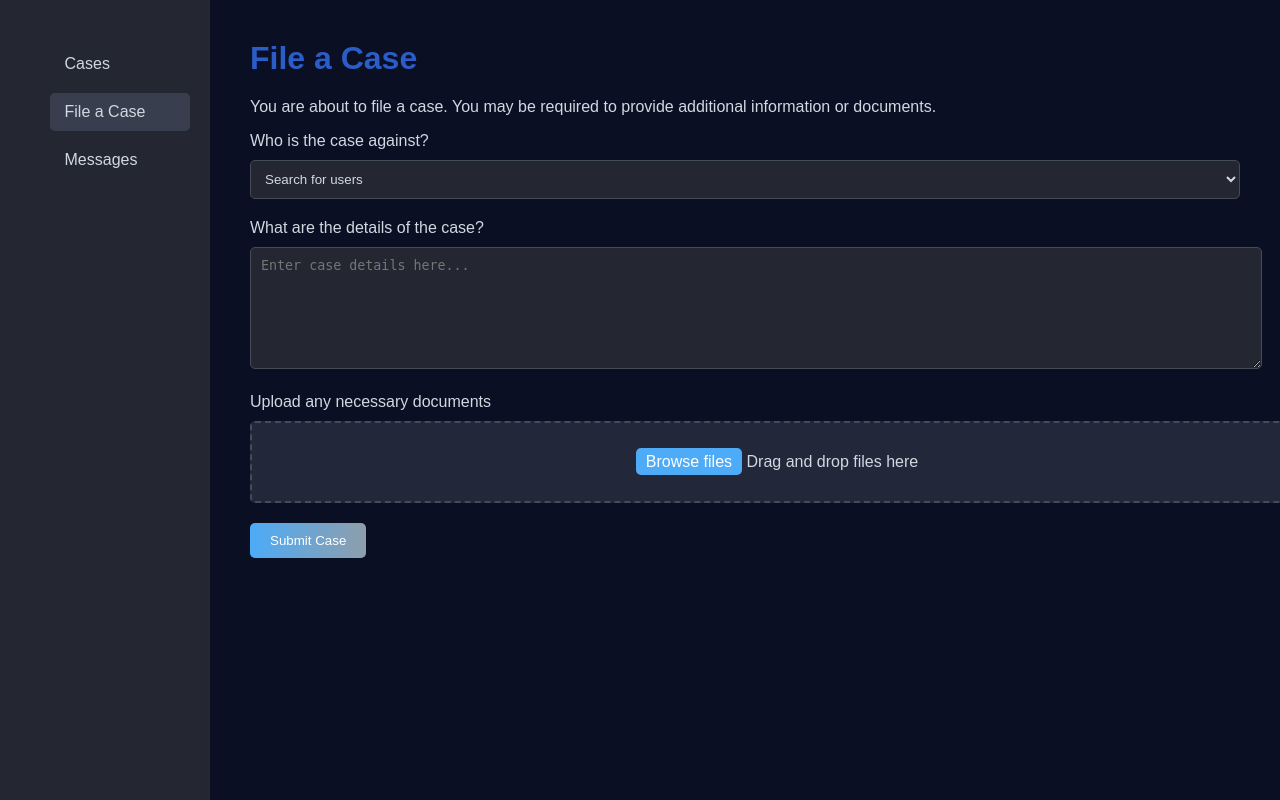
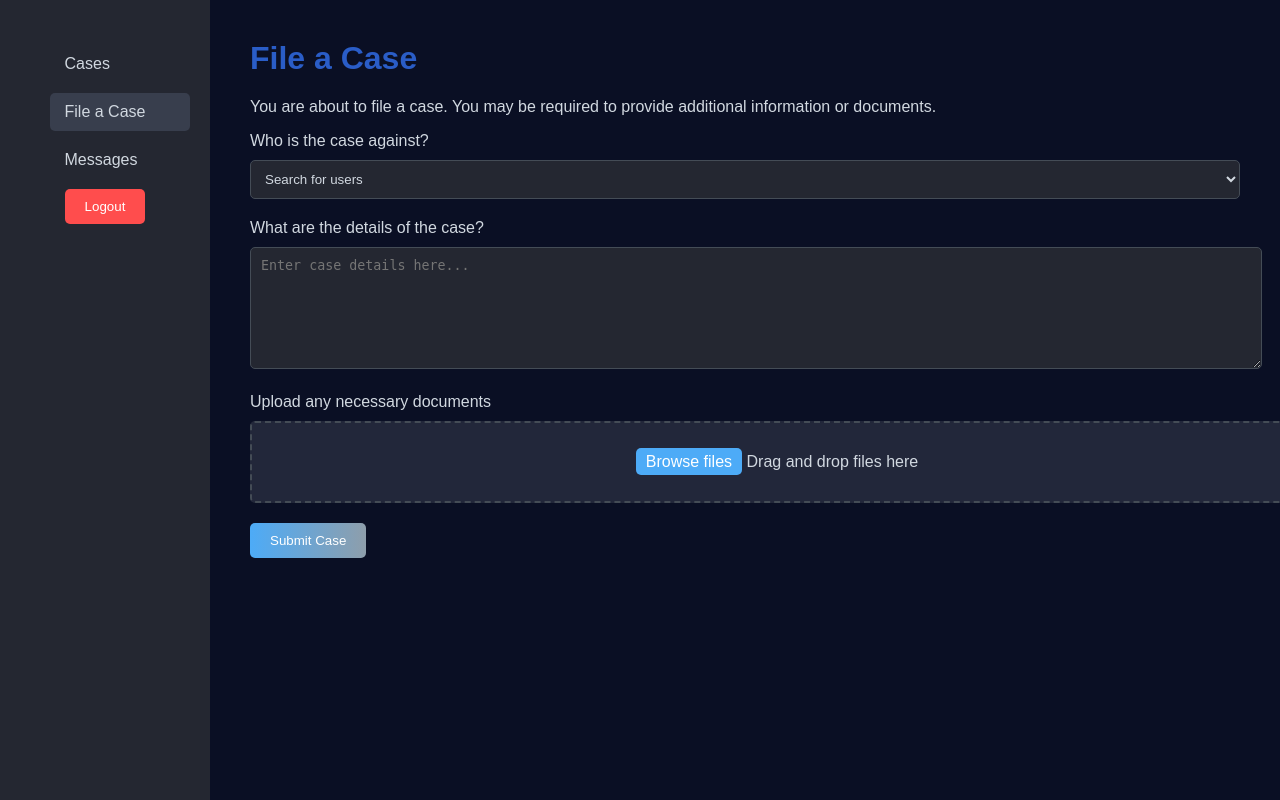
Before and after one commit to Adhivp/Judica, a Django app: template User_Profile/templates/file_case.html in a window 1280 px wide. Run offline with Django 5.2, Linux system fonts and the light colour scheme; the template is opened without the code that fills it, so the values that code supplies are empty.

Commit message:
Added Logout

```diff
--- a/Judica/urls.py
+++ b/Judica/urls.py
@@ -18,6 +18,7 @@ from django.contrib import admin
 from django.urls import path
 from django.conf import settings
 from django.conf.urls.static import static
+from django.contrib.auth import views as auth_views
 from Judica.views import *
 from User_Profile.views import *
 from AI_courtroom.views import *
@@ -27,6 +28,7 @@ urlpatterns = [
     path('',home,name='home'),
     path('register/', register, name='register'),
     path('login/', user_login, name='login'),
+    path('logout/', auth_views.LogoutView.as_view(next_page='/'), name='logout'),
     path('file-case/',file_case, name='file_case'),
     path('cases/',user_cases, name='user_cases'),
     path('messages/',user_messages, name='user_messages'),
--- a/User_Profile/templates/file_case.html
+++ b/User_Profile/templates/file_case.html
@@ -149,13 +149,25 @@
             cursor: pointer;
             border-radius: 5px;
         }
+        .red-btn {
+            background-color: #ff4d4d;
+            color: white;
+            padding: 10px 20px;
+            border: none;
+            border-radius: 5px;
+            text-decoration: none;
+        }
+
+        .red-btn:hover {
+            background-color: #ff3333;
+        }
 
         .file-msg {
             margin-top: 10px;
             color: #d1d8e0;
         }
 
-        button[type="submit"] {
+        .submit-button {
             background: linear-gradient(to right, #4dabf7, #8e9eab);
             color: white;
             border: none;
@@ -182,6 +194,11 @@
                     <li><a href="{% url 'user_messages' %}" class="report-btn">Messages</a></li>
                 </ul>
             </nav>
+            <form method="post" action="{% url 'logout' %}">
+                {% csrf_token %}
+                <button type="submit" class="red-btn">Logout</button>
+            </form>
+
         </div>
         <div class="main-content">
             <h1>File a Case</h1>
@@ -209,7 +226,7 @@
                         <input class="file-input" type="file" name="document" style="display: none;">
                     </div>
                 </div>
-                <button type="submit">Submit Case</button>
+                <button type="submit" class = "submit-button">Submit Case</button>
             </form>
         </div>
     </div>
--- a/User_Profile/views.py
+++ b/User_Profile/views.py
@@ -41,7 +41,7 @@ def user_login(request):
         user = authenticate(request, username=username, password=password)
         if user is not None:
             login(request, user)
-            return redirect('file_case')
+            return redirect('user_cases')
         else:
             messages.error(request, 'Invalid username or password.')
     for message in messages.get_messages(request):
```
Also changed, not shown: User_Profile/templates/cases.html (+16 -0 lines).
